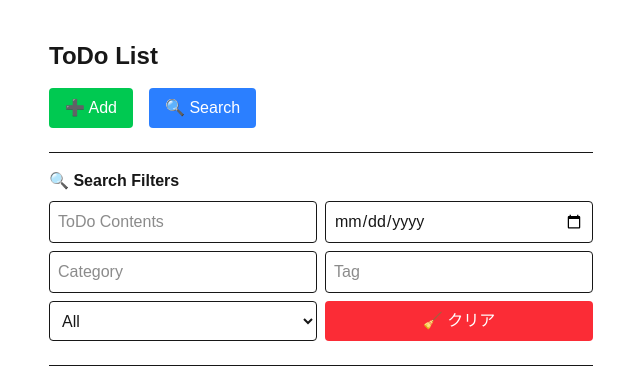
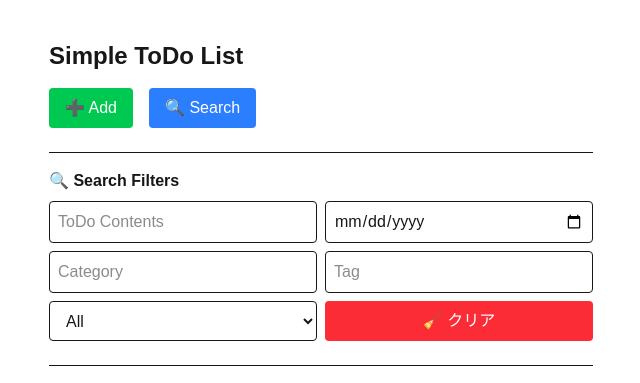
Before and after one commit to hmlyn523/todo-app, a Next.js app: page / in a window 1280 px wide. Both pictures are taken after a click on the button "🔍 Search". Shown: the top 383 px of the page, without its empty margins (319-959 px from the left). Built offline with nearby package versions, Linux system fonts and the light colour scheme; no server answers; the database is empty.

Commit message:
💄 チェックボックスの位置調整と選択ボックスの高さ調整

```diff
--- a/app/page.tsx
+++ b/app/page.tsx
@@ -161,7 +161,7 @@ export default function Home() {
 
   return (
     <main className="max-w-xl mx-auto mt-10 px-4">
-      <h1 className="text-2xl font-bold mb-4">ToDo List</h1>
+      <h1 className="text-2xl font-bold mb-4">Simple ToDo List</h1>
 
       <div className="flex gap-4 mb-4">
         <button onClick={() => setShowAddForm(!showAddForm)} className="bg-green-500 text-white px-4 py-2 rounded hover:bg-green-600">
@@ -237,7 +237,7 @@ export default function Home() {
             <select
               value={searchDone}
               onChange={(e) => setSearchDone(e.target.value as 'all' | 'done' | 'notDone')}
-              className="border p-2 rounded">
+              className="border rounded h-10 text-base px-3">
               <option value="all">All</option>
               <option value="done">Completion</option>
               <option value="notDone">Incomplete</option>
@@ -299,8 +299,8 @@ export default function Home() {
               <div className="flex items-start gap-2">
                 <button
                   onClick={() => toggleDone(todo.id, todo.done)}
-                  className="text-base">
-                  {todo.done ? '✅' : '🔲'}
+                  className="text-xl leading-none pt-1">
+                  <span className="align-middle">{todo.done ? '☑️' : '🔲'}</span>
                 </button>
 
                 {editingId === todo.id ? (
@@ -331,8 +331,8 @@ export default function Home() {
                 ) : (
                   <div>
                     <p className={todo.done ?
-                      'text-base whitespace-pre-wrap break-words text-gray-500 line-through' :
-                      'text-base whitespace-pre-wrap break-words'}>
+                      'text-base whitespace-pre-wrap break-words text-xl text-gray-500 line-through' :
+                      'text-base whitespace-pre-wrap break-words text-xl'}>
                       {todo.content}
                     </p>
                     <p className="text-base">
```
